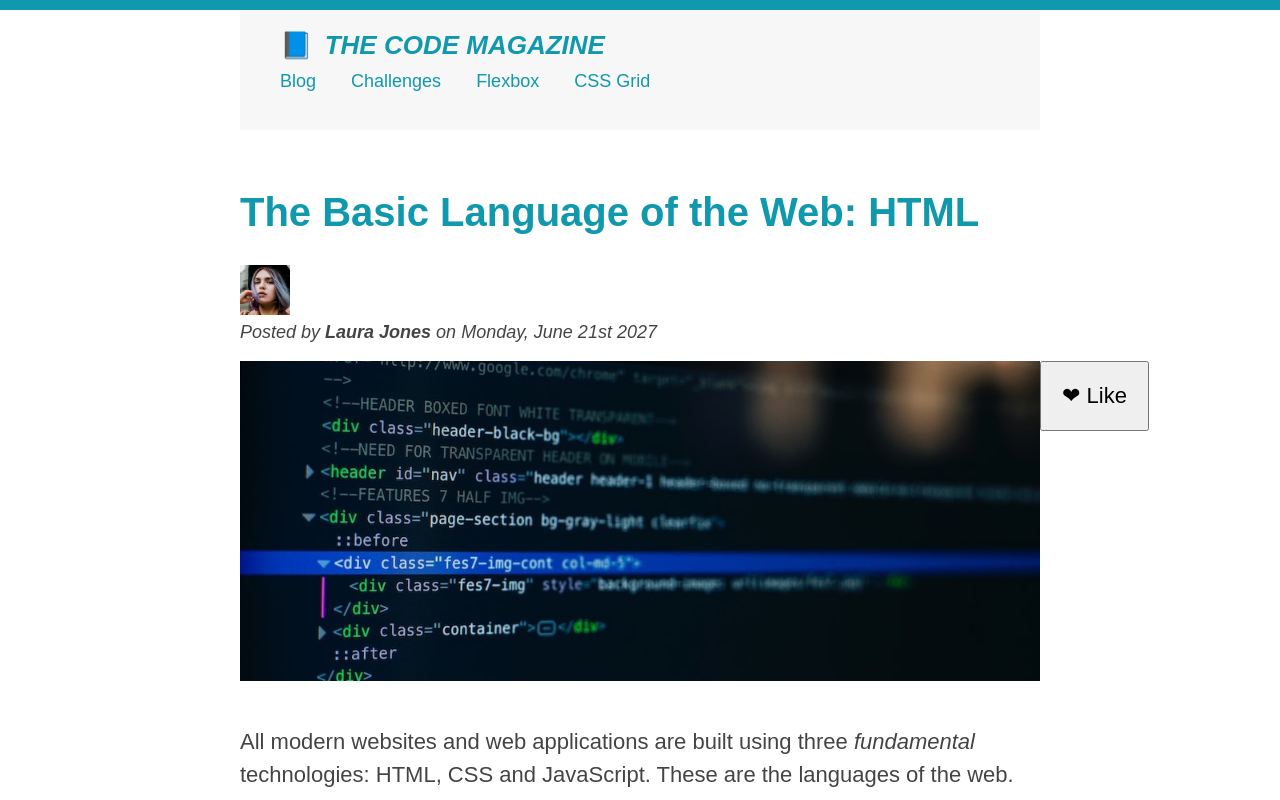
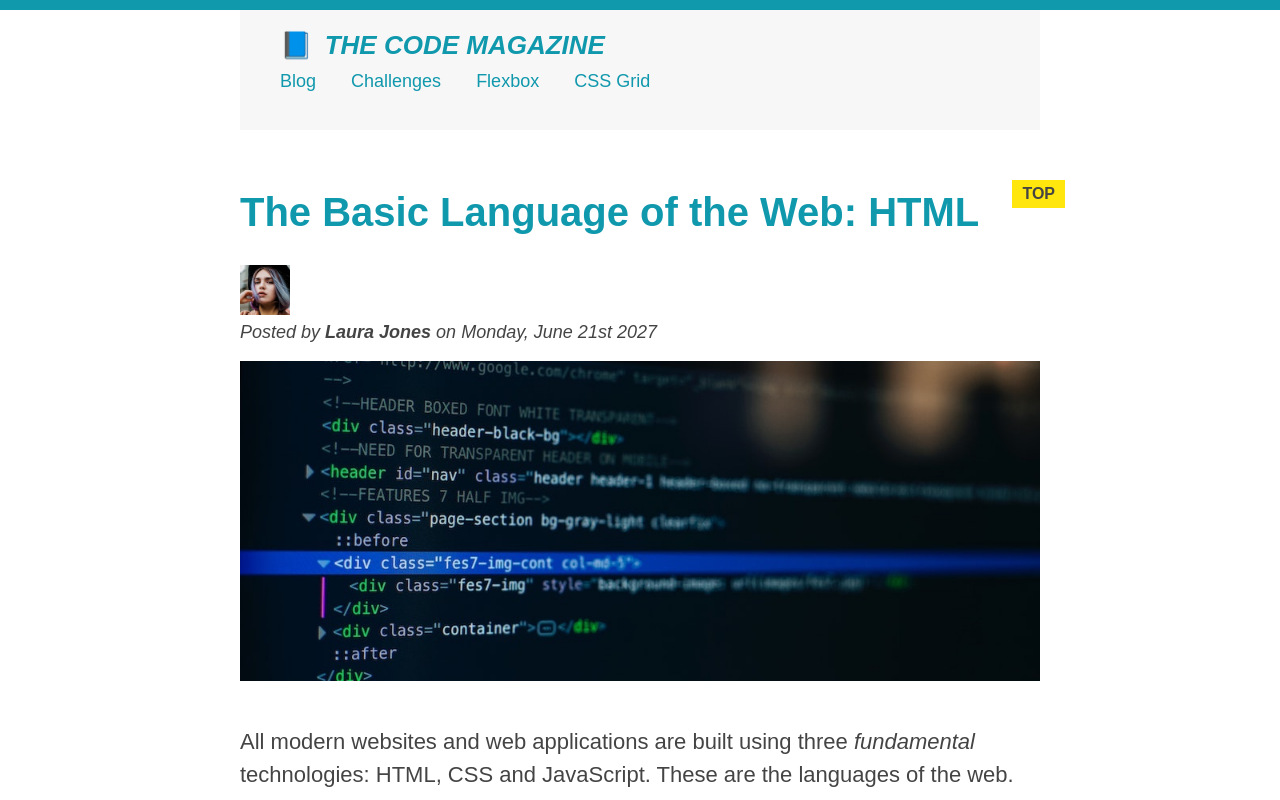
Before and after one commit to AndreiaCifoni/Challenge-1, a plain HTML site: page index.html in a window 1280 px wide. Shown: the top 800 px of the page. Drawn offline with Linux system fonts and the light colour scheme.

Commit message:
more style

```diff
--- a/index.html
+++ b/index.html
@@ -35,7 +35,6 @@
             alt="photo of laura jones"
             class="post-img"
           />
-          <button>❤ Like</button>
         </header>
         <p>
           All modern websites and web applications are built using three
@@ -126,6 +125,7 @@
             <p class="related-author">By Matilda</p>
           </li>
         </ul>
+        <button>❤ Like</button>
       </aside>
       <footer>
         <p id="copyright">Copyright &copy 2027 by The Code Magazine</p>
--- a/style.css
+++ b/style.css
@@ -47,6 +47,7 @@ h1 {
 h2 {
   font-size: 40px;
   margin-bottom: 30px;
+  position: relative;
 }
 h3 {
   font-size: 30px;
@@ -96,11 +97,6 @@ li:first-child {
 li:last-child {
   font-style: italic;
 }
-li:nth-child(even) {
-}
-article p:last-child {
-  color: red;
-}
 a:link {
   color: #1098ad;
   text-decoration: none;
@@ -134,10 +130,21 @@ button {
   padding: 20px;
   cursor: pointer;
   position: absolute;
-  bottom: 50;
-  right: 50;
+  bottom: 50px;
+  right: 50px;
 }
 h1::first-letter {
   font-style: normal;
   margin-right: 5px;
 }
+h2::before {
+  content: "TOP";
+  background-color: #ffe70e;
+  color: #444;
+  font-size: 16px;
+  font-weight: bold;
+  display: inline-block;
+  padding: 5px 10px;
+  position: absolute;
+  top: -10px;
+  right: -25px;
```
